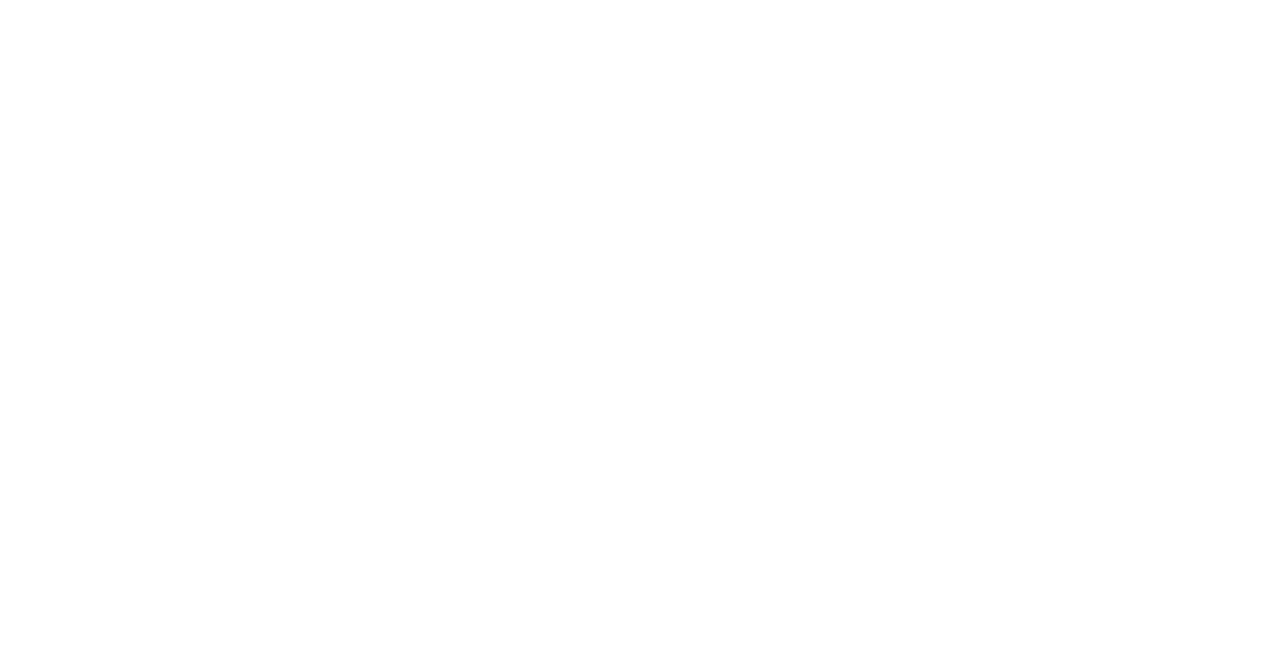
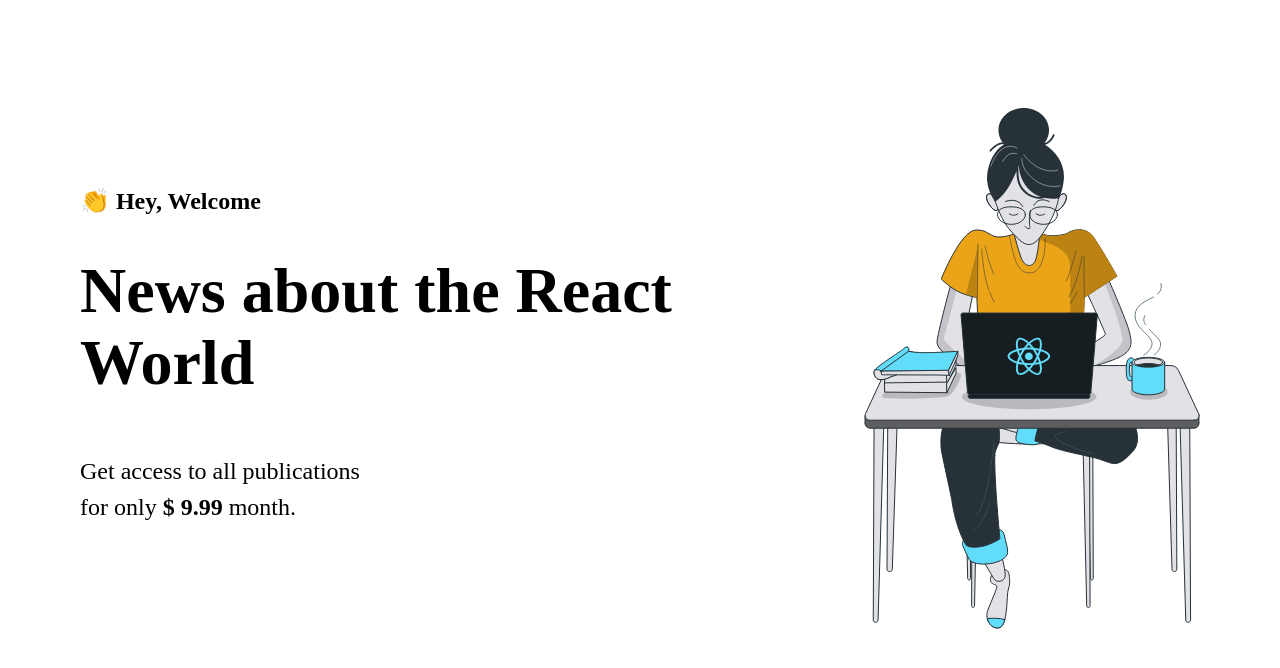
Before and after one commit to nson22/ignews, a Next.js app: page / in a window 1280 px wide. Shown: the top 668 px of the page. Built offline with nearby package versions, Linux system fonts and the light colour scheme.

Commit message:
Adding Homepage

```diff
--- /dev/null
+++ b/src/pages/index.module.scss
@@ -0,0 +1,45 @@
+.contentContainer {
+  max-width: 1120px;
+  margin: 0 auto;
+  padding: 0 2rem;
+  height: calc(100vh - 5rem);
+
+  display: flex;
+  align-items: center;
+  justify-content: space-between;
+}
+
+.hero {
+  max-width: 600px;
+
+  > span {
+    font-size: 1.5rem;
+    font-weight: bold;
+  }
+
+  h1 {
+    font-size: 4rem;
+    line-height: 4.5rem;
+    font-weight: 900;
+    margin-top: 2.5rem;
+
+    span {
+      color: var(--cyan-500);
+    }
+  }
+
+  p {
+    font-size: 1.5rem;
+    line-height: 2.25rem;
+    margin-top: 1.5rem;
+
+    span {
+      color: var(--cyan-500);
+      font-weight: bold;
+    }
+  }
+
+  button {
+    margin-top: 2.5rem;
+  }
+}
--- a/src/pages/index.tsx
+++ b/src/pages/index.tsx
@@ -1,5 +1,6 @@
 import Head from 'next/head'
 
+import styles from './index.module.scss'
 
 export default function Home() {
   return (
@@ -7,6 +8,19 @@
       <Head>
         <title>Home | ig.news</title>
       </Head>
+
+      <main className={styles.contentContainer}>
+        <section className={styles.hero}>
+          <span>👏 Hey, Welcome</span>
+          <h1>News about the <span>React</span> World</h1>
+          <p>
+            Get access to all publications <br />
+            for only <span>$ 9.99</span> month.
+          </p>
+        </section>
+
+        <img src="/images/avatar.svg" alt="Girl coding" />
+      </main>
     </>
   )
 }
```
Also changed, not shown: 1 other file (tests, documents, lock files or other folders).
